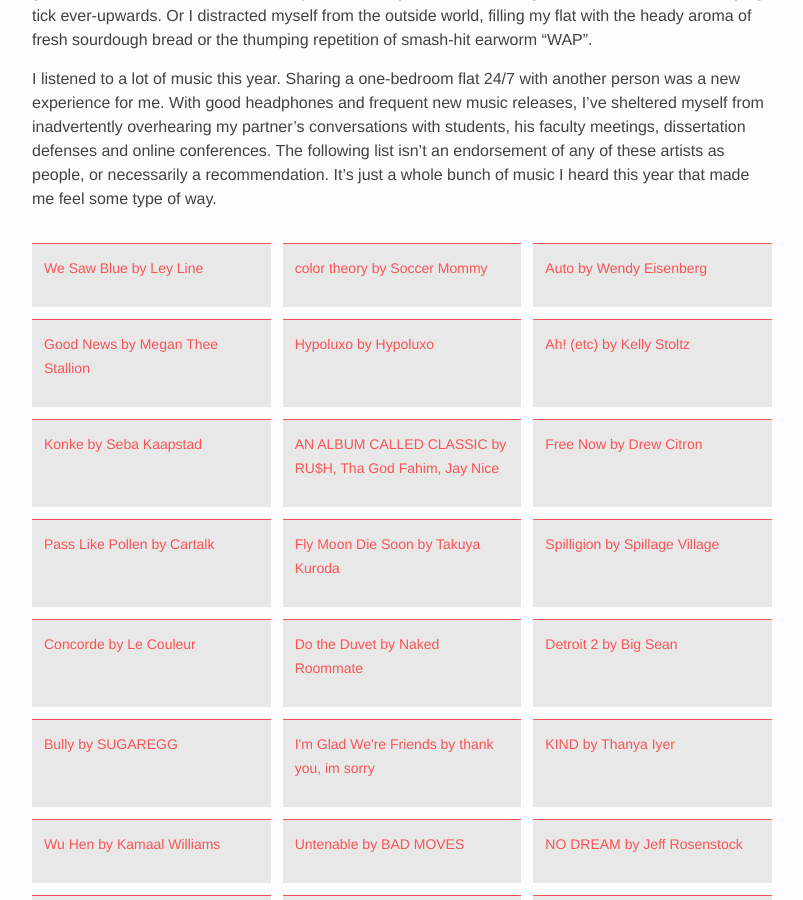
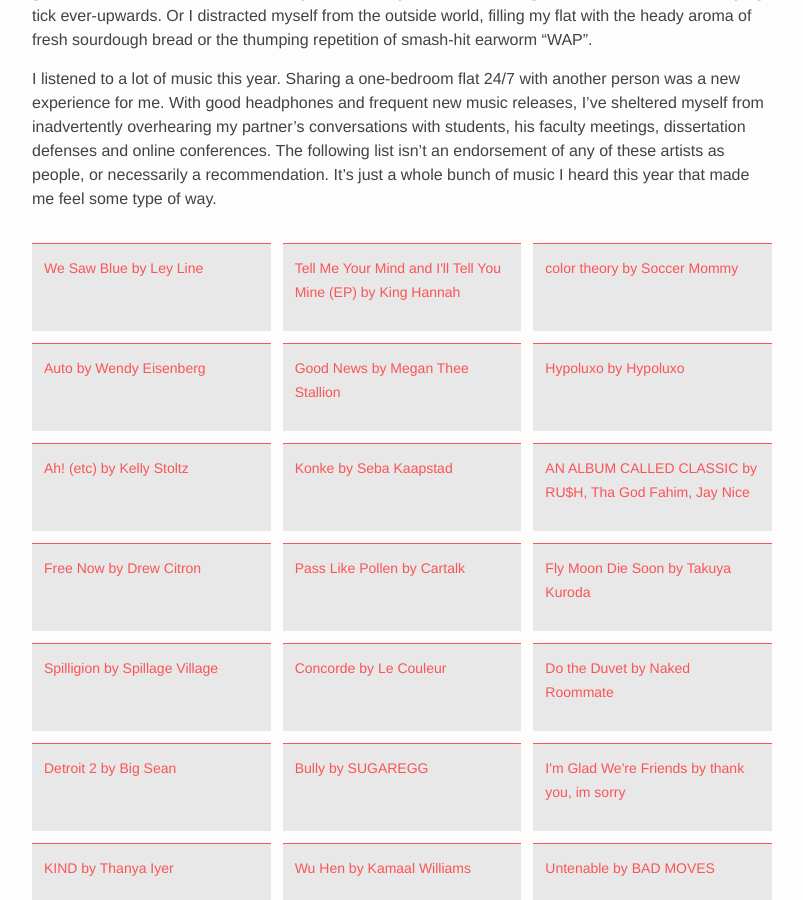
Before and after one commit to krtierney/krtierney.github.io, a Jekyll site: the page built from _posts/2020-12-01-2020-music.markdown, in a window 1280 px wide and 900 px high, scrolled down 501 px. Shown: the whole window, without its empty margins (360-1163 px from the left). Built offline with Jekyll 4.4.1, drawn with Linux system fonts in a browser that asks for light colours.

Commit message:
This album is great

```diff
--- a/_data/music.json
+++ b/_data/music.json
@@ -9,7 +9,20 @@
     },
     "spotifyUrl": "https://open.spotify.com/album/7chq6VXsRNWMf5s5SH2z9T",
     "bandcampUrl": "",
-    "notes": ""
+    "notes": "",
+    "color": "#e08d35"
+  },
+  {
+    "artist": "King Hannah",
+    "title": "Tell Me Your Mind and I'll Tell You Mine (EP)",
+    "releaseDate": {
+      "day": "20",
+      "month": "11",
+      "year": "2020"
+    },
+    "spotifyUrl": "",
+    "bandcampUrl": "https://kinghannah.bandcamp.com/album/tell-me-your-mind-and-ill-tell-you-mine",
+    "notes": "I love this for writing sad stories"
   },
   {
     "artist": "Soccer Mommy",
```
